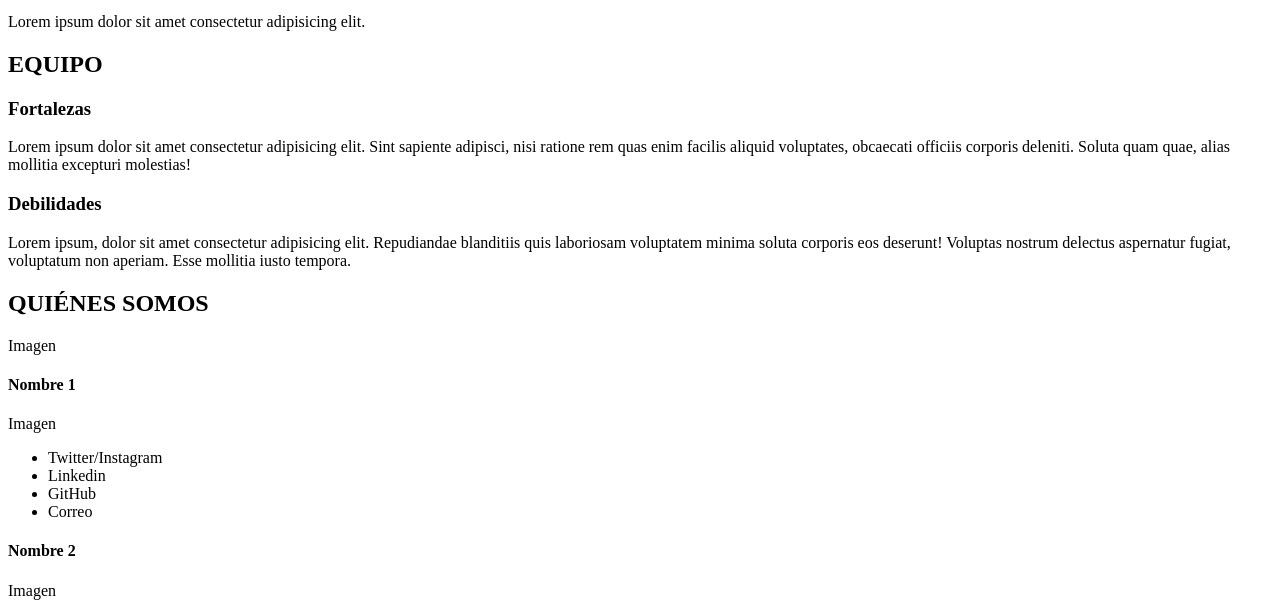
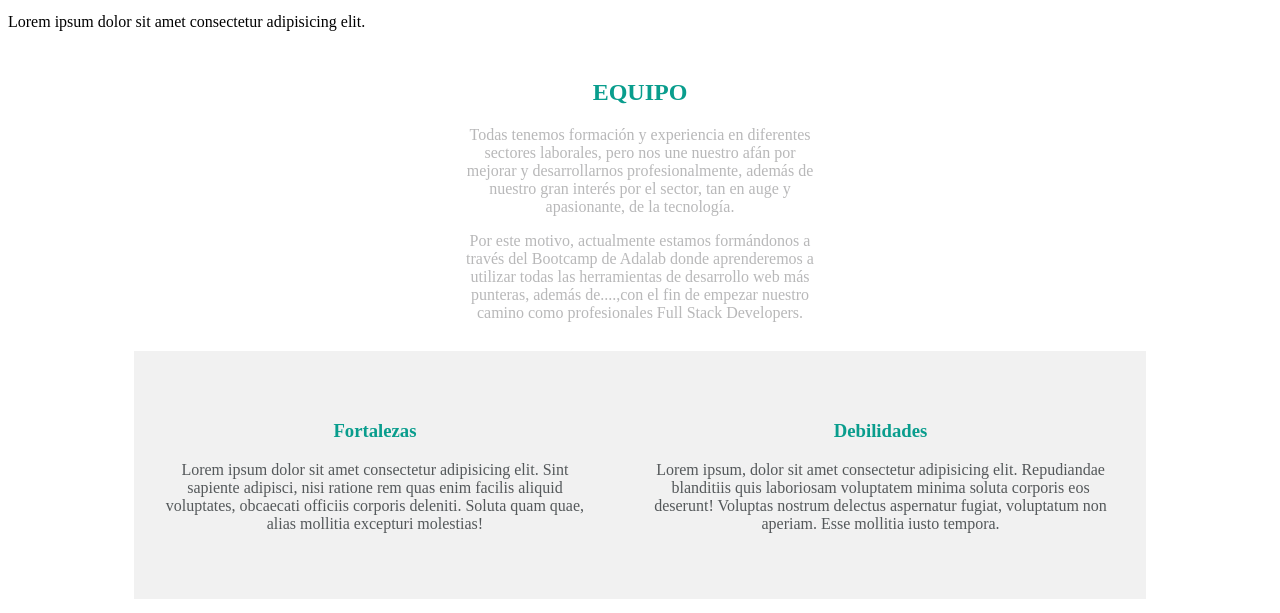
Before and after one commit to Adalab/project-promo-p-module-1-team-3, a plain HTML site: page index.html in a window 1280 px wide. Shown: the part 171-784 px from the top of the page. Drawn offline with Linux system fonts and the light colour scheme.

Commit message:
Modificaciones parte de Rosa

```diff
--- a/index.html
+++ b/index.html
@@ -26,24 +26,37 @@
           <img src="" alt="Foto de portada" />
           <p>Lorem ipsum dolor sit amet consectetur adipisicing elit.</p>
         </article>
-        <!--Trabajo de Rosa-->
-        <article>
-          <h2>EQUIPO</h2>
+
+      <!--Trabajo de Rosa-->
+      </section>
+
+      <section class="container-equipo">
+        <article class="item-1">
+          <h2 class="titulo-verde">EQUIPO</h2>
+          <p class="centrado-claro">
+            Todas tenemos formación y experiencia en diferentes sectores laborales, pero nos une nuestro afán por mejorar y desarrollarnos profesionalmente, además de nuestro gran interés por el sector, tan en auge y apasionante, de la tecnología.
+          </p>
+
+          <p class="centrado-claro">
+            Por este motivo, actualmente estamos formándonos a través del Bootcamp de Adalab donde aprenderemos a utilizar todas las herramientas de desarrollo web más punteras, además de....,con el fin de empezar nuestro camino como profesionales Full Stack Developers.
+          </p>
         </article>
       </section>
-      <section>
-        <article>
-          <h3>Fortalezas</h3>
-          <p>
+
+      <section class="container-fortaleza-debilidad">
+        <article class="item-2">
+          <h3 class="titulo-verde">Fortalezas</h3>
+          <p class="centrado-oscuro">
             Lorem ipsum dolor sit amet consectetur adipisicing elit. Sint
             sapiente adipisci, nisi ratione rem quas enim facilis aliquid
             voluptates, obcaecati officiis corporis deleniti. Soluta quam quae,
             alias mollitia excepturi molestias!
           </p>
         </article>
-        <article>
-          <h3>Debilidades</h3>
-          <p>
+
+        <article class="item-2">
+          <h3 class="titulo-verde">Debilidades</h3>
+          <p class="centrado-oscuro">
             Lorem ipsum, dolor sit amet consectetur adipisicing elit.
             Repudiandae blanditiis quis laboriosam voluptatem minima soluta
             corporis eos deserunt! Voluptas nostrum delectus aspernatur fugiat,
@@ -51,6 +64,7 @@
           </p>
         </article>
       </section>
+
       <!--Trabajo de Alejandra-->
       <section>
         <h2>QUIÉNES SOMOS</h2>
--- a/styles/main.css
+++ b/styles/main.css
@@ -0,0 +1,51 @@
+/*ROSA*/
+
+.titulo-verde {
+  color: #099d8d;
+  text-align: center;
+}
+
+.centrado-claro {
+  text-align: center;
+  color: #b8b8b9;
+}
+
+.centrado-oscuro {
+  text-align: center;
+  color: #54585a;
+}
+
+.container-equipo {
+  width: 30%;
+  justify-content: center;
+  display: flex;
+  flex-direction: row;
+  margin: auto;
+  padding: 1% 1% 1% 1%;
+}
+
+.item-1 {
+  width: auto;
+  height: auto;
+  justify-content: center;
+  justify-items: center;
+  padding: 0% 2.5% 0% 2.5%;
+}
+
+.container-fortaleza-debilidad {
+  width: 80%;
+  background-color: #f1f1f1;
+  justify-content: center;
+  display: flex;
+  flex-direction: row;
+  flex-direction: row;
+  margin: auto;
+}
+
+.item-2 {
+  width: auto;
+  height: auto;
+  justify-content: center;
+  justify-items: center;
+  padding: 5% 2.5% 5% 2.5%;
+}
```
